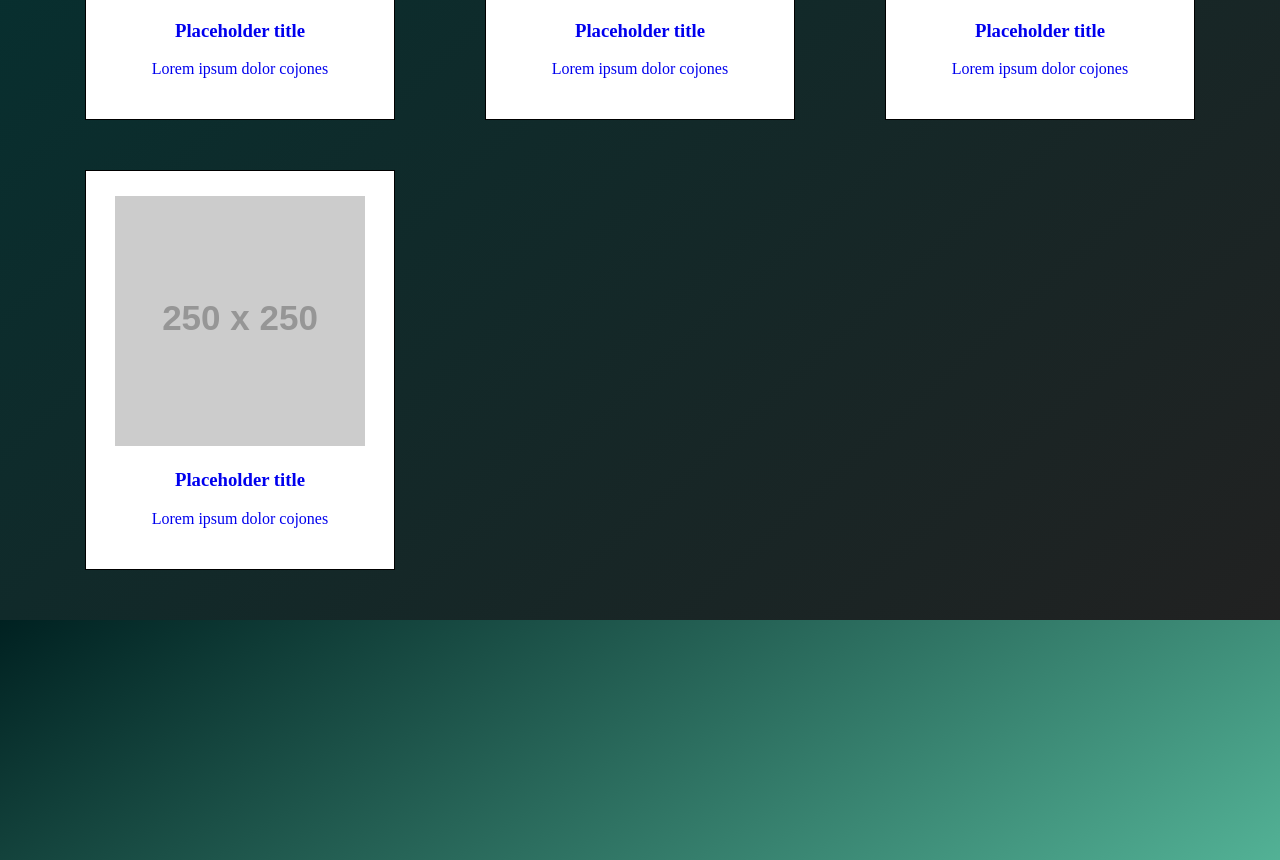
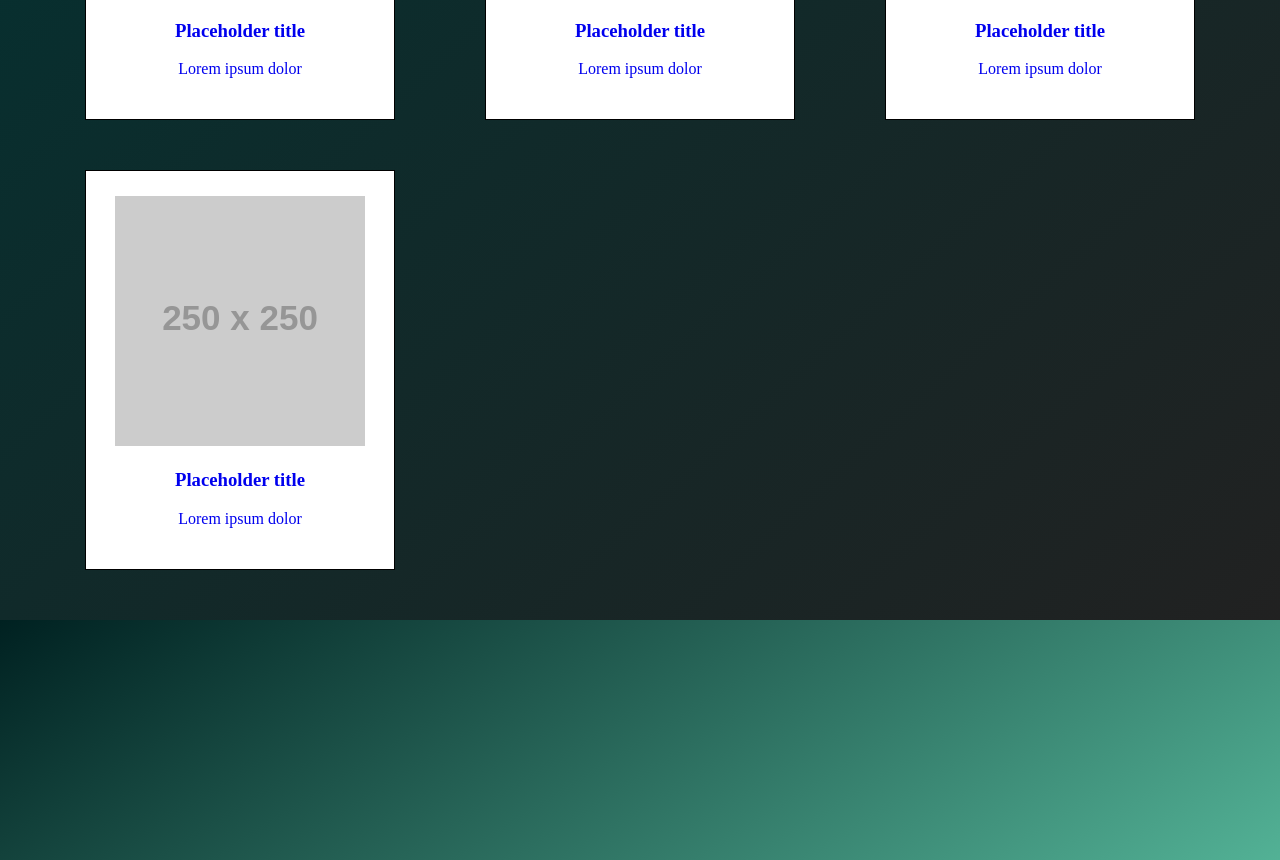
Before and after one commit to stojansubotic/stojansubotic.github.io, a plain HTML site: page index.html in a window 1280 px wide. Shown: the part 1409-2269 px from the top of the page. Drawn offline with Linux system fonts and the light colour scheme; placeholder pictures from the web are drawn by us.

Commit message:
deleting silly stuff

```diff
--- a/index.html
+++ b/index.html
@@ -35,28 +35,28 @@
           <a href="https://codepen.io/stojansubotic/pen/bGNxvea">
           <img class="tile-img" src="https://via.placeholder.com/250" alt="">
           <h3 class="tile-title">Placeholder title</h3>
-          <p class="tile paragraph">Lorem ipsum dolor cojones</p>
+          <p class="tile paragraph">Lorem ipsum dolor  </p>
           </a>
         </div>
         <div class="project-tile">
           <a href="https://codepen.io/stojansubotic/pen/bGNxvea">
           <img class="tile-img" src="https://via.placeholder.com/250" alt="">
           <h3 class="tile-title">Placeholder title</h3>
-          <p class="tile paragraph">Lorem ipsum dolor cojones</p>
+          <p class="tile paragraph">Lorem ipsum dolor  </p>
           </a>
         </div>
         <div class="project-tile">
           <a href="https://codepen.io/stojansubotic/pen/bGNxvea">
           <img class="tile-img" src="https://via.placeholder.com/250" alt="">
           <h3 class="tile-title">Placeholder title</h3>
-          <p class="tile paragraph">Lorem ipsum dolor cojones</p>
+          <p class="tile paragraph">Lorem ipsum dolor  </p>
           </a>
         </div>
         <div class="project-tile">
           <a href="https://codepen.io/stojansubotic/pen/bGNxvea">
           <img class="tile-img" src="https://via.placeholder.com/250" alt="">
           <h3 class="tile-title">Placeholder title</h3>
-          <p class="tile paragraph">Lorem ipsum dolor cojones</p>
+          <p class="tile paragraph">Lorem ipsum dolor  </p>
           </a>
         </div>
       </div>
```
